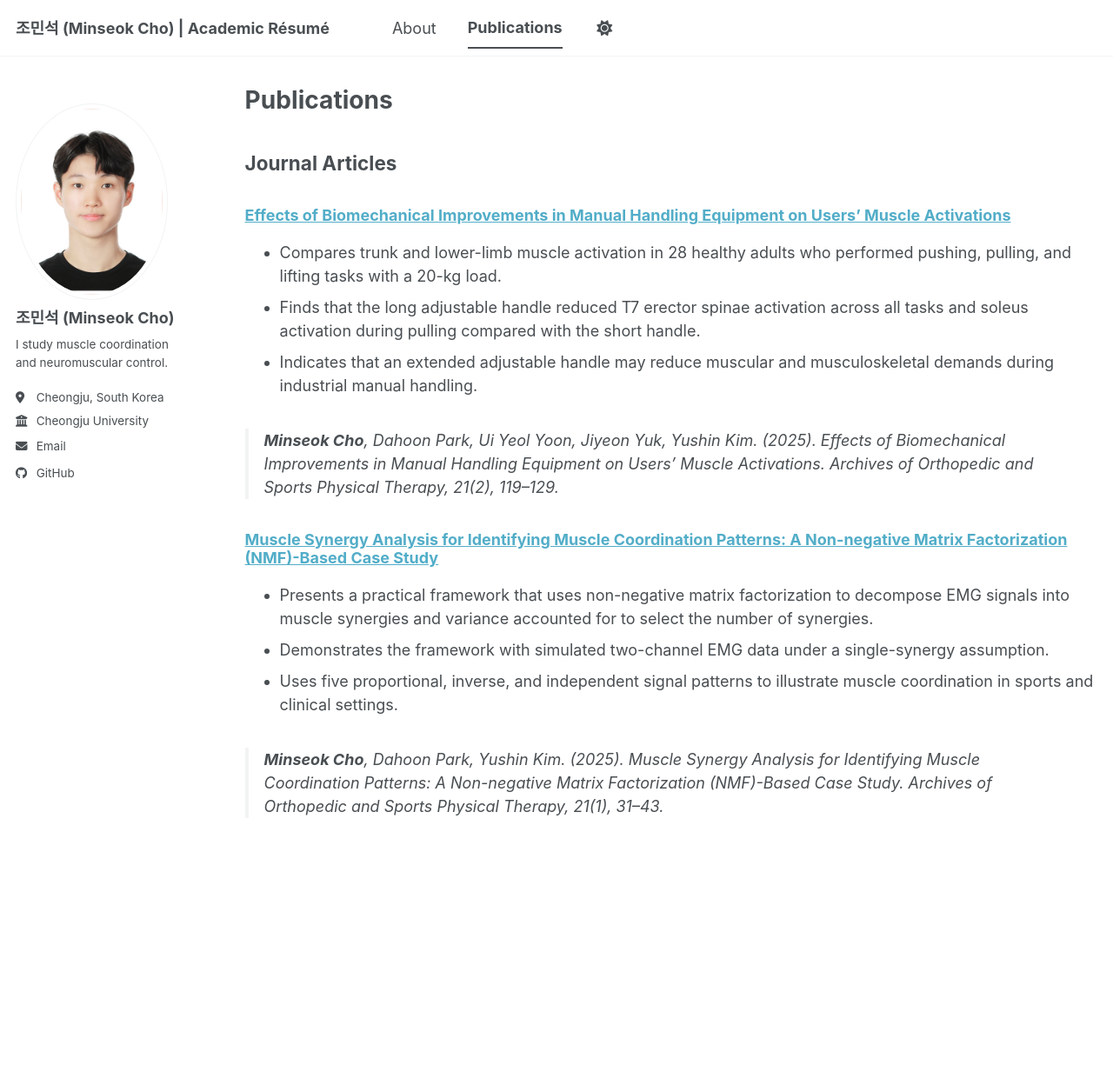
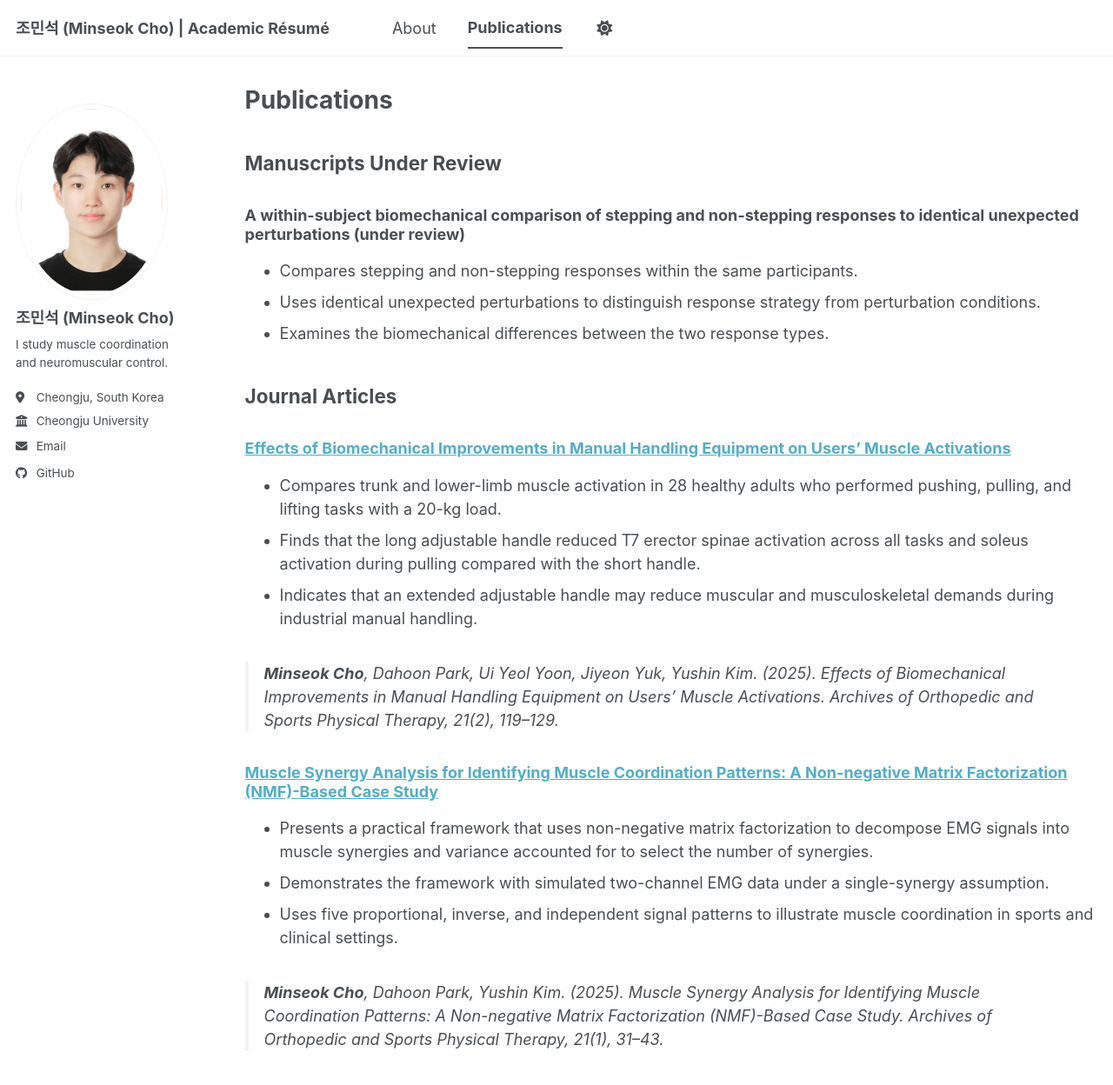
Before and after one commit to Rukkha1024/Rukkha1024.github.io, a Jekyll site: the page built from _pages/publications.md, in a window 1280 px wide and 1281 px high. Shown: the top 1248 px of the window at 87% size. Built offline with Jekyll 4.4.1, drawn with Linux system fonts in a browser that asks for light colours; a style sheet for code colours, icons or effects is not loaded.

Commit message:
검토 중 논문 정보를 CV와 이력서에 반영

```diff
--- a/_pages/publications.md
+++ b/_pages/publications.md
@@ -7,6 +7,14 @@ redirect_from:
   - /publication/2025-06-30-muscle-synergy-analysis
   - /publication/2025-12-31-manual-handling-equipment
 ---
+
+## Manuscripts Under Review
+
+### A within-subject biomechanical comparison of stepping and non-stepping responses to identical unexpected perturbations (under review)
+
+- Compares stepping and non-stepping responses within the same participants.
+- Uses identical unexpected perturbations to distinguish response strategy from perturbation conditions.
+- Examines the biomechanical differences between the two response types.
 
 ## Journal Articles
 
```
